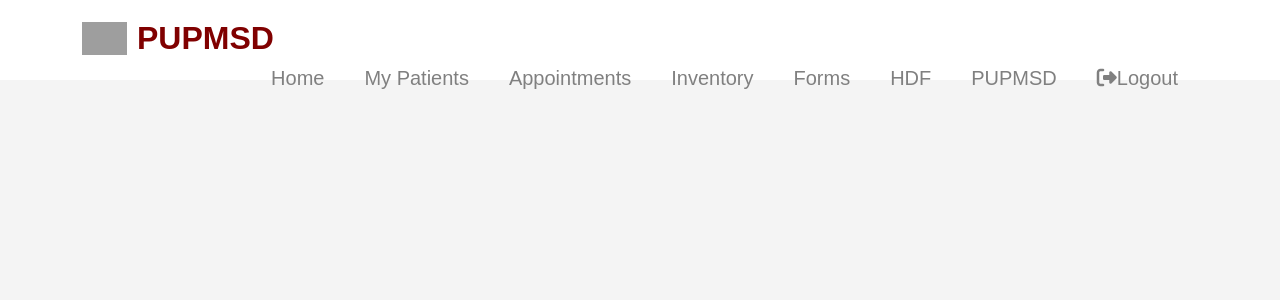
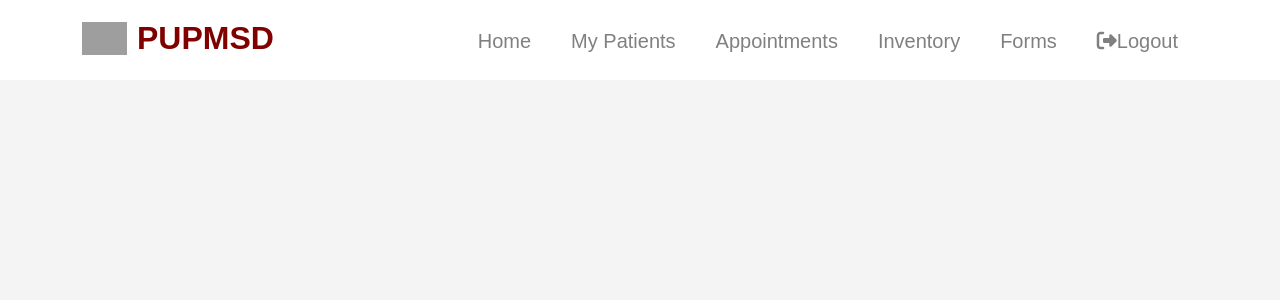
Before and after one commit to WraithSpectre/PUPMSD, a PHP site: page /FINALLL/header.php in a window 1280 px wide. Shown: the top 300 px of the page. Run offline with PHP 8.4, Linux system fonts and the light colour scheme; grey boxes are pictures that could not be loaded.

Commit message:
Update header.php

```diff
--- a/FINALLL/header.php
+++ b/FINALLL/header.php
@@ -30,8 +30,6 @@
                     <li><a href="#">Appointments</a></li>
                     <li><a href="#">Inventory</a></li>
                     <li><a href="#">Forms</a></li>
-                    <li><a href="">HDF</a></li>
-                    <li><a href="">PUPMSD</a></li>
                     <li><a href ="logout.php" onclick="return confirm('Are your sure you want to logout?');" class="user" style="text-decoration: none;"><i class="fa-solid fa-right-from-bracket"></i>Logout</a>
                     </li>
                 </ul>
```
